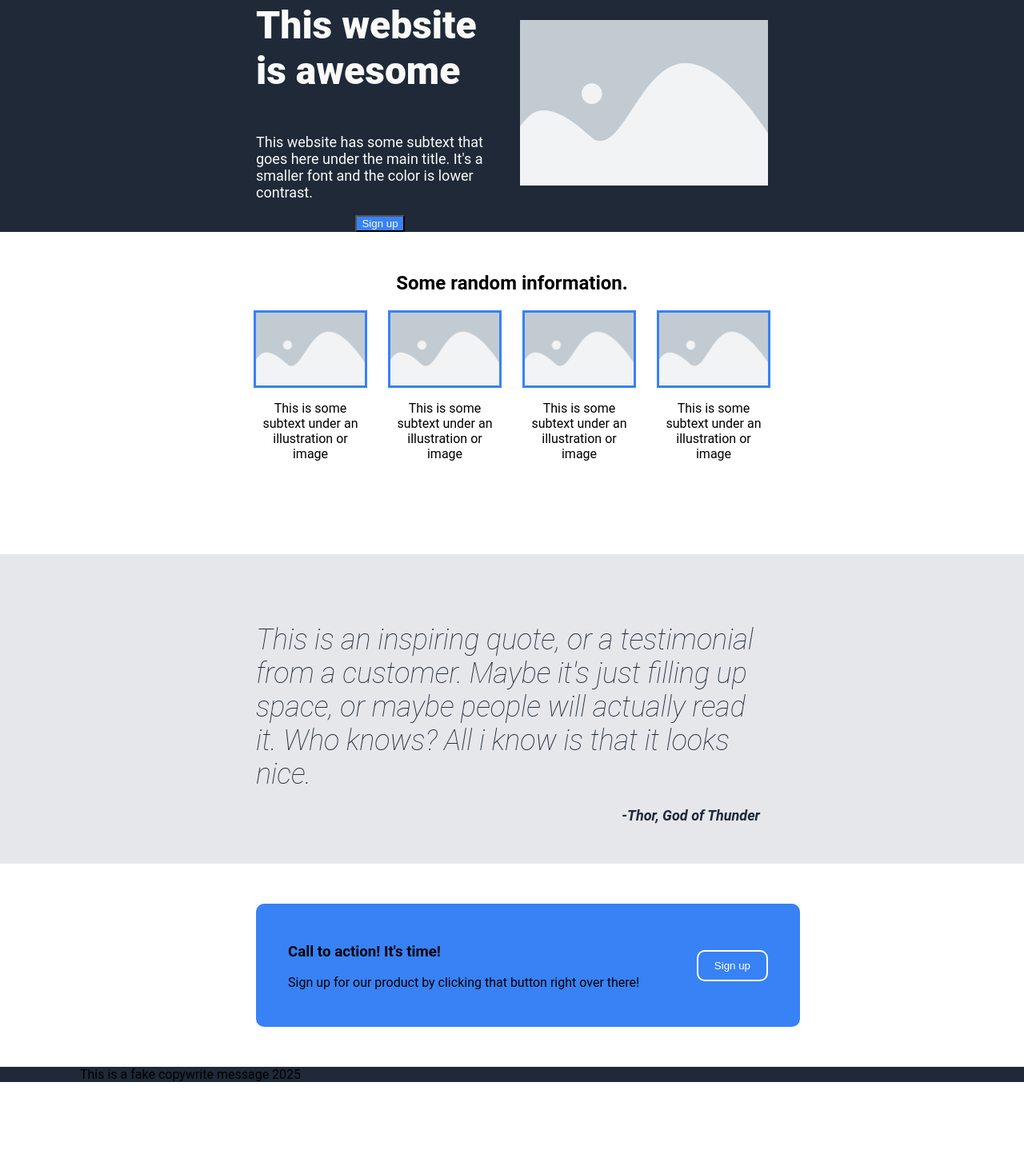
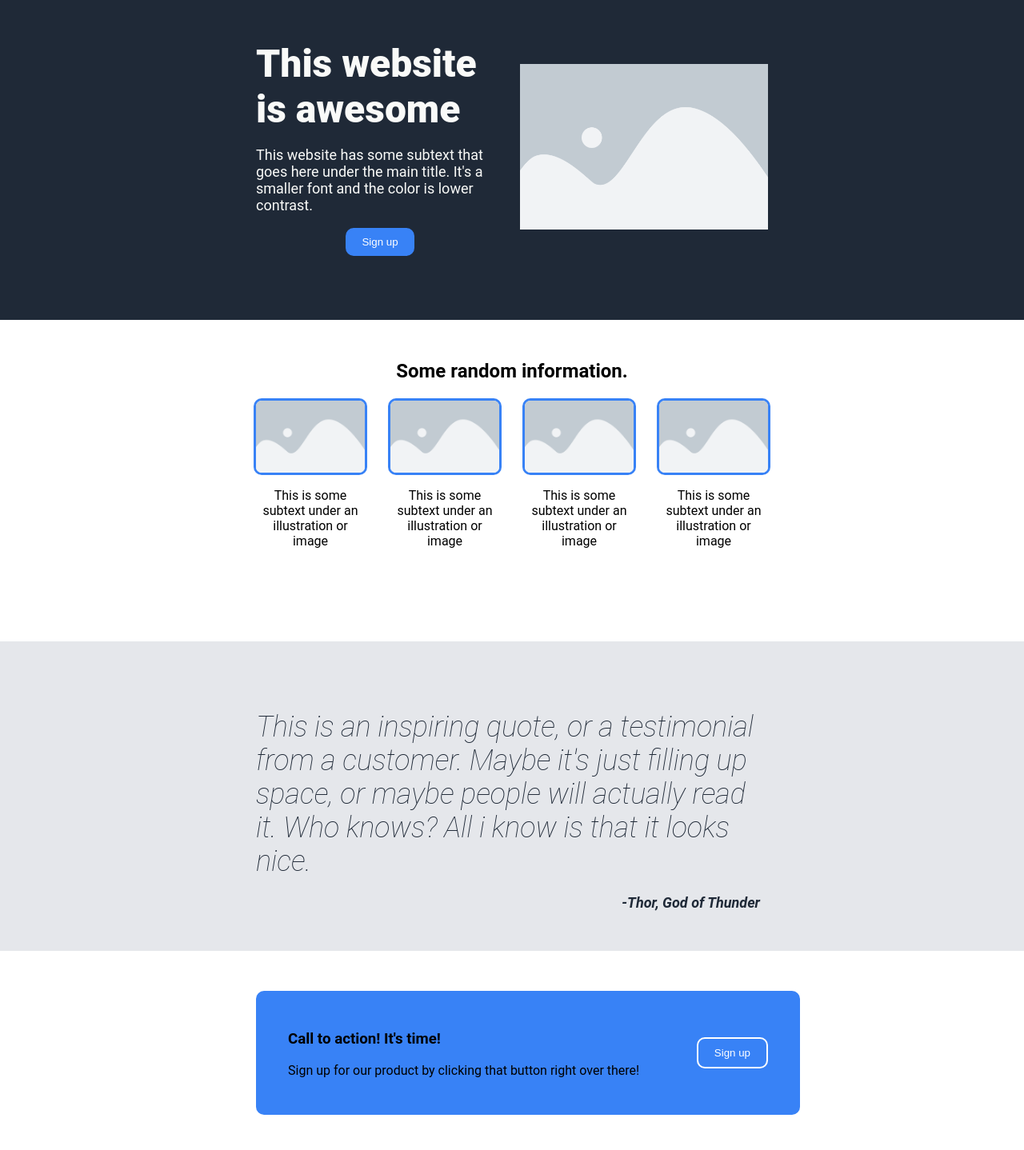
Before and after one commit to Harrison-Metz/odin-landing-page, a plain HTML site: page index.html in a window 1280 px wide. Shown: the part 82-1520 px from the top of the page at 80% size. Before the commit the page ends 1435 px from the top, so only its background shows below. Drawn offline with Linux system fonts and the light colour scheme.

Commit message:
Styled the footer and fixed padding and margins across the page

```diff
--- a/styles.css
+++ b/styles.css
@@ -75,6 +75,8 @@ ul {
     align-items: center;
     justify-content: center;
     gap: 20px;
+    padding-top: 80px;
+    padding-bottom: 80px;
 }
 
 .hero-left {
@@ -105,6 +107,8 @@ ul {
     font-size: 48px;
     color: #F9FAF8;
     font-weight: 900;
+    margin-top: 0px;
+    margin-bottom: 0px;
 }
 
 button {
@@ -130,6 +134,7 @@ button {
     /* width: 150px;
     height: 150px; */
     border: 3px solid #3882F6;
+    border-radius: 10px;
 }
 
 .content-top {
@@ -163,14 +168,23 @@ button {
     margin-bottom: 50px;
 }
 
-.content-bottom-left {
-
+button {
+    padding: 10px 20px;
+    background-color: transparent;
+    background-color: #3882F6;
+    color: white;
+    border-radius: 10px;
+    border-style: none;
 }
 
 .content-bottom button {
-    padding: 10px 20px;
-    background-color: transparent;
     border: 2px solid white;
-    color: white;
-    border-radius: 10px;
 }
+
+.footer {
+    display: flex;
+    justify-content: center;
+    align-items: center;
+    padding: 20px 0;
+    color: #F9FAF8;
+}
```
